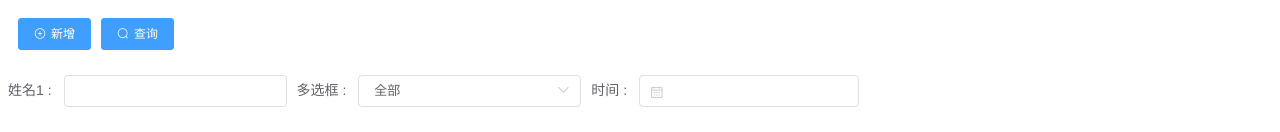
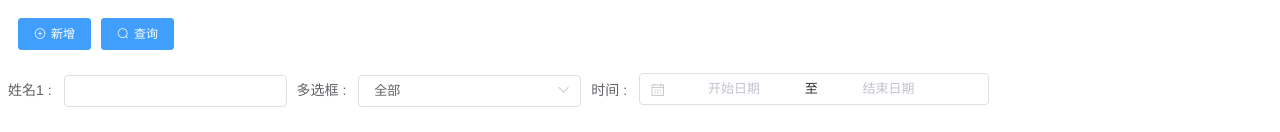
Before and after one commit to minxiang51574/mx-crud, a Vue app: page / in a window 1280 px wide. Shown: the top 132 px of the page. Built offline with nearby package versions, Linux system fonts and the light colour scheme.

Commit message:
feat: 添加日期时间组件 & 添加操作栏删除按钮处理

```diff
--- a/src/mx-common/avue/element-ui/crud/column.vue
+++ b/src/mx-common/avue/element-ui/crud/column.vue
@@ -47,7 +47,7 @@
         <!-- 查看按钮 -->
         <el-button
           type="text"
-          @click="view(row, $index)"
+          @click="rowView(row, $index)"
           v-if="vaildData(tableOption.isViewBtn, config.isViewBtn)"
           >查看</el-button
         >
@@ -94,18 +94,29 @@ export default create({
   },
   methods: {
     // 查看
-    view(row, index) {
+    rowView(row, index) {
       console.log("row", row, index);
-      this.$emit("rowView", row, index);
+      if (this.tableOption.customView) {
+        // 自定义查看
+        this.$emit("custom-view", row, index);
+      } else {
+        // 默认查看
+        this.viewRow(row, index);
+      }
+    },
+    /**
+     * 默认查看
+     */
+    viewRow(row, index) {
+      this.$emit("row-view", row, index);
     },
     // 编辑
     rowEdit(row, index) {
       this.$emit("rowEdit", row, index);
     },
-    // 查看
+    // 删除
     rowDel(row, index) {
-      console.log("row", row, index);
-      this.$emit("rowDel", row, index);
+      this.$emit("row-del", row, index);
     },
     /*
      *@Description: 处理文字
--- /dev/null
+++ b/src/mx-common/avue/element-ui/crud/dialog-form.vue
@@ -0,0 +1,20 @@
+<template>
+    <div>
+
+    </div>
+</template>
+<script>
+export default {
+    data () {
+        return {
+
+        };
+    },
+    methods:{
+
+    }
+}
+</script>
+<style scoped lang="scss">
+
+</style>
--- a/src/mx-common/avue/element-ui/crud/headerSearch.vue
+++ b/src/mx-common/avue/element-ui/crud/headerSearch.vue
@@ -45,7 +45,7 @@
             :separator="column.separator"
             :showAllLevels="column.showAllLevels"
             :multiple="
-              config.searchMultiple.includes(column.type) &&
+              config.searchMultiple.includes(column.searchType) &&
               vaildData(column.searchMmultiple, false)
             "
             :parent="column.parent"
@@ -113,6 +113,7 @@ export default create({
     },
     // 搜索回调
     searchChange() {
+      console.log(this.$parent);
       this.$parent.$emit("search-change", this.searchForm);
     },
     // 过滤searchForm默认
--- a/src/mx-common/avue/element-ui/crud/index.vue
+++ b/src/mx-common/avue/element-ui/crud/index.vue
@@ -1,3 +1,8 @@
+<!--
+ * @Author: Mx
+ * @Date: 2023-03-22 10:09:58
+ * @Description:
+-->
 <template>
   <div :class="b()">
     <!-- 顶部操作栏 -->
@@ -42,7 +47,12 @@
       v-loading="tableLoading"
       :border="vaildData(tableOption.border, config.border)"
     >
-      <Column :tableColumn="tableColumn" :tableOption="tableOption">
+      <Column
+        :tableColumn="tableColumn"
+        :tableOption="tableOption"
+        @row-del="rowDel"
+        @row-view="rowView"
+      >
         <!-- 每列的自定义slot -->
         <template v-for="item in propOption" slot-scope="scope" :slot="item.prop">
           <slot :row="scope.row" :name="item.prop"></slot>
@@ -56,12 +66,17 @@
     </el-table>
     <!-- 分页 -->
     <Page></Page>
+
+    <!-- 表单 -->
+    <Dialog-form ref="dialog-form">
+    </Dialog-form>
   </div>
 </template>
 
 <script type="text/javascript">
 import Column from "./column";
 import HeaderSearch from "./headerSearch";
+import DialogForm from './dialog-form'
 import Page from "./page";
 import create from "../../core/create";
 import config from "./config.js";
@@ -93,15 +108,18 @@ export default create({
       },
     },
   },
-  components: { Column, Page, HeaderSearch },
+  components: { Column, Page, HeaderSearch, DialogForm },
   data() {
     return {
       config,
       tableColumn: [], // 表格列
       list: [], // 表格展示的数据
+      tableForm: {}, // 弹窗表单
       searchForm: {}, // 搜索表单
       tableOption: {}, //配置项
       searchOption: [], // 搜索的配置
+      boxType: "add", // 弹窗类型
+      tableIndex: -1, // 当前处理行的索引
       DIC: {}, // 字典集合
     };
   },
@@ -146,6 +164,17 @@ export default create({
   },
   mounted() {},
   methods: {
+    // 删除
+    rowDel(row, index) {
+      this.$emit("row-del", row, index);
+    },
+    //查看
+    rowView(row, index) {
+      this.tableForm = this.rowClone(row);
+      this.$emit("input", this.tableForm);
+      this.tableIndex = index;
+      this.$refs.dialogForm.show("view");
+    },
     //1.初始化列表数据
     dataInit() {
       this.list = this.data;
--- a/src/mx-common/avue/element-ui/date/index.vue
+++ b/src/mx-common/avue/element-ui/date/index.vue
@@ -1,7 +1,7 @@
 <!--
  * @Author: Mx
  * @Date: 2023-03-16 20:41:50
- * @Description:
+ * @Description: 日期时间组件
 -->
 <template>
   <div :class="b()">
@@ -14,7 +14,7 @@
       range-separator="至"
       :start-placeholder="startPlaceholder"
       :end-placeholder="endPlaceholder"
-      :format="format"
+      :format="type === 'week' ? 'yyyy 第 WW 周' : format"
       :clearable="disabled ? false : clearable"
       :picker-options="pickerOptions"
       :value-format="valueFormat"
--- a/src/mx-common/avue/utils/index.js
+++ b/src/mx-common/avue/utils/index.js
@@ -108,7 +108,6 @@
    * 搜索框获取动态组件
    */
   export const getSearchType = (type) => {
-    // 原avue组件
     let result = 'input';
     if (['select', 'radio', 'checkbox', 'switch'].includes(type)) {
       result = 'select';
@@ -129,18 +128,6 @@
   };
 
   export const getType = (column) => {
-    const type = column.type;
-    const more = column.more || false;
-    if (more) {
-      if (type === 'date') {
-        return 'daterange';
-      } else if (type === 'datetime') {
-        return 'datetimerange';
-      } else if (type === 'time') {
-        return 'timerange';
-      } else {
-        return type;
-      }
-    }
-    return type;
+    const searchType = column.searchType;
+    return searchType;
   };
--- a/src/mx-common/mixins/mixin.js
+++ b/src/mx-common/mixins/mixin.js
@@ -1,6 +1,12 @@
+/*
+ * @Author: Mx
+ * @Date: 2023-03-22 10:09:58
+ * @Description:
+ */
 export default {
   data() {
     return {
+      COM_HTTP: {},// 当前默认请求
       page: {
         current: 1,
         size: 20,
@@ -42,5 +48,31 @@ export default {
       );
       return filnalParams;
     },
+    // 删除 - 提示弹窗
+    rowDel(row, index){
+      console.log(row,index);
+      const delTipMsg = this.customDelMsg || this.delTipMsg || '确定删除该条数据'
+      this.$confirm(delTipMsg, '提示', {
+        confirmButtonText: '确定',
+        cancelButtonText: '取消',
+        closeOnClickModal: false,
+        type: 'warning'
+      }).then(() => {
+        // 开始删除
+        this.deleteFun(row, index)
+      }).catch(() => {
+      });
+    },
+    // 删除方法
+    async deleteFun(item, index) {
+      // 调接口
+      console.log('item, index',item, index);
+      // const res = await this.COM_HTTP.reqDel(item)
+      this.$message({
+        type: 'success',
+        message: '删除成功!'
+      });
+    },
+
   },
 };
--- a/src/views/HomeView.vue
+++ b/src/views/HomeView.vue
@@ -12,6 +12,7 @@
       @size-change="sizeChange"
       @current-change="currentChange"
       @search-change="searchChange"
+      @row-del="rowDel"
     >
       <template v-slot:zdy="{ row }">
         {{ row }}
@@ -81,7 +82,7 @@ export default {
             prop: "date",
             hide: true,
             search: true,
-            searchType: "date", // 搜索-定义类型
+            searchType: "daterange", // 搜索-定义类型
           },
           {
             label: "状态",
```
